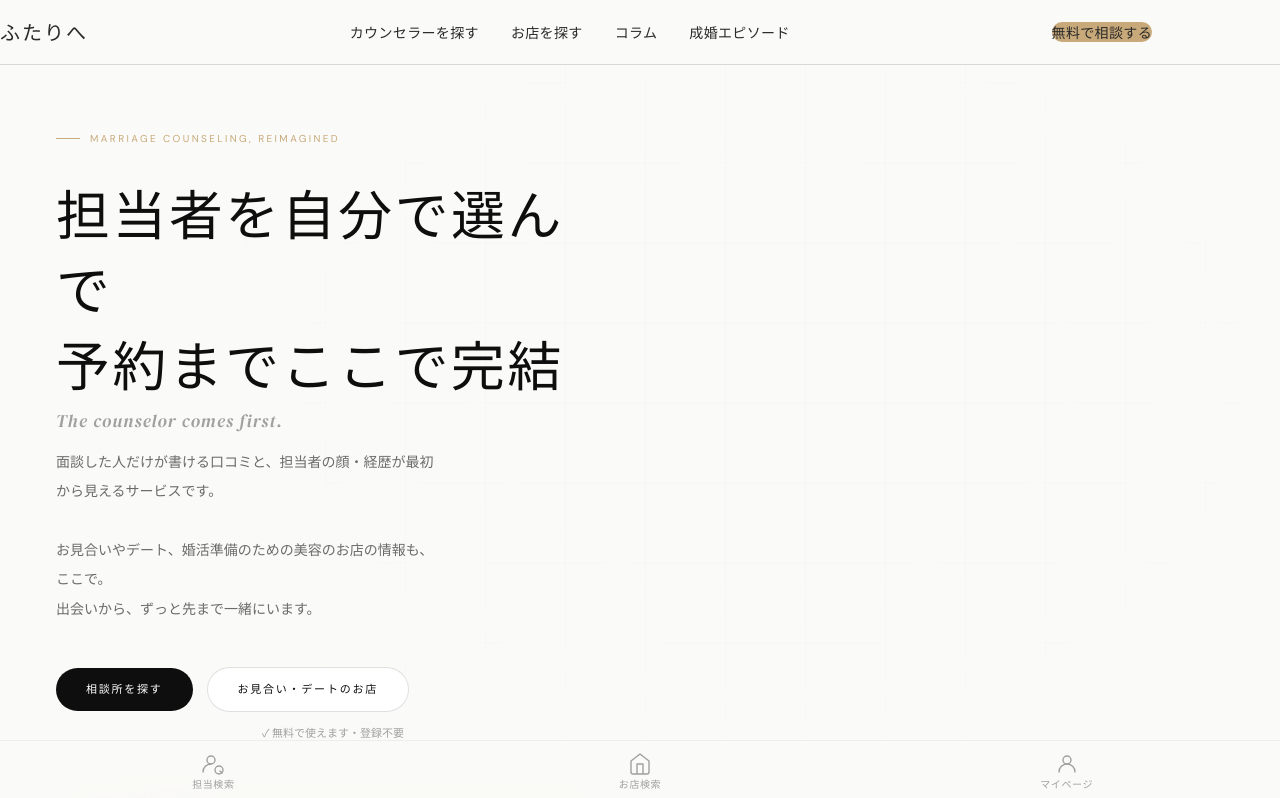
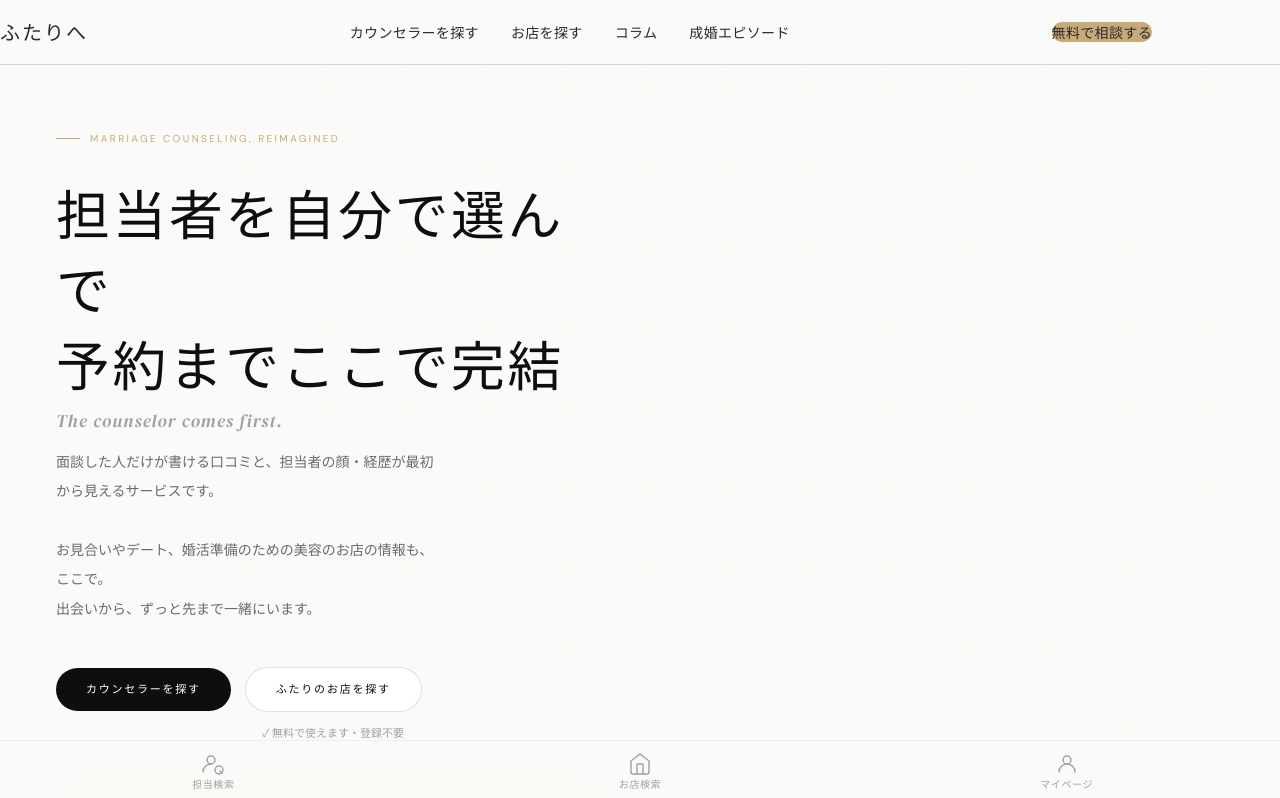
Before and after one commit to fffkbn84-ctrl/my-app, a Next.js app: page / in a window 1280 px wide. Shown: the top 798 px of the page. Built offline with nearby package versions, Linux system fonts and the light colour scheme.

Commit message:
fix: ヒーローセクションのボタン文言を変更
「相談所を探す」→「カウンセラーを探す」
「お見合い・デートのお店」→「ふたりのお店を探す」

遷移先・デザインは変更なし。

https://claude.ai/code/session_01AYMHPezK1FTjZAoevFpHpt

```diff
--- a/src/app/page.tsx
+++ b/src/app/page.tsx
@@ -111,8 +111,8 @@ export default function HomePage() {
               お見合いやデート、婚活準備のための美容のお店の情報も、ここで。<br />出会いから、ずっと先まで一緒にいます。
             </p>
             <div className="hero-actions">
-              <Link href="/search" className="btn btn-dark">相談所を探す</Link>
-              <Link href="/shops" className="btn btn-outline">お見合い・デートのお店</Link>
+              <Link href="/search" className="btn btn-dark">カウンセラーを探す</Link>
+              <Link href="/shops" className="btn btn-outline">ふたりのお店を探す</Link>
             </div>
             <p style={{ fontSize: "11px", color: "var(--muted)", textAlign: "center", marginTop: "12px" }}>✓ 無料で使えます・登録不要</p>
 
```
